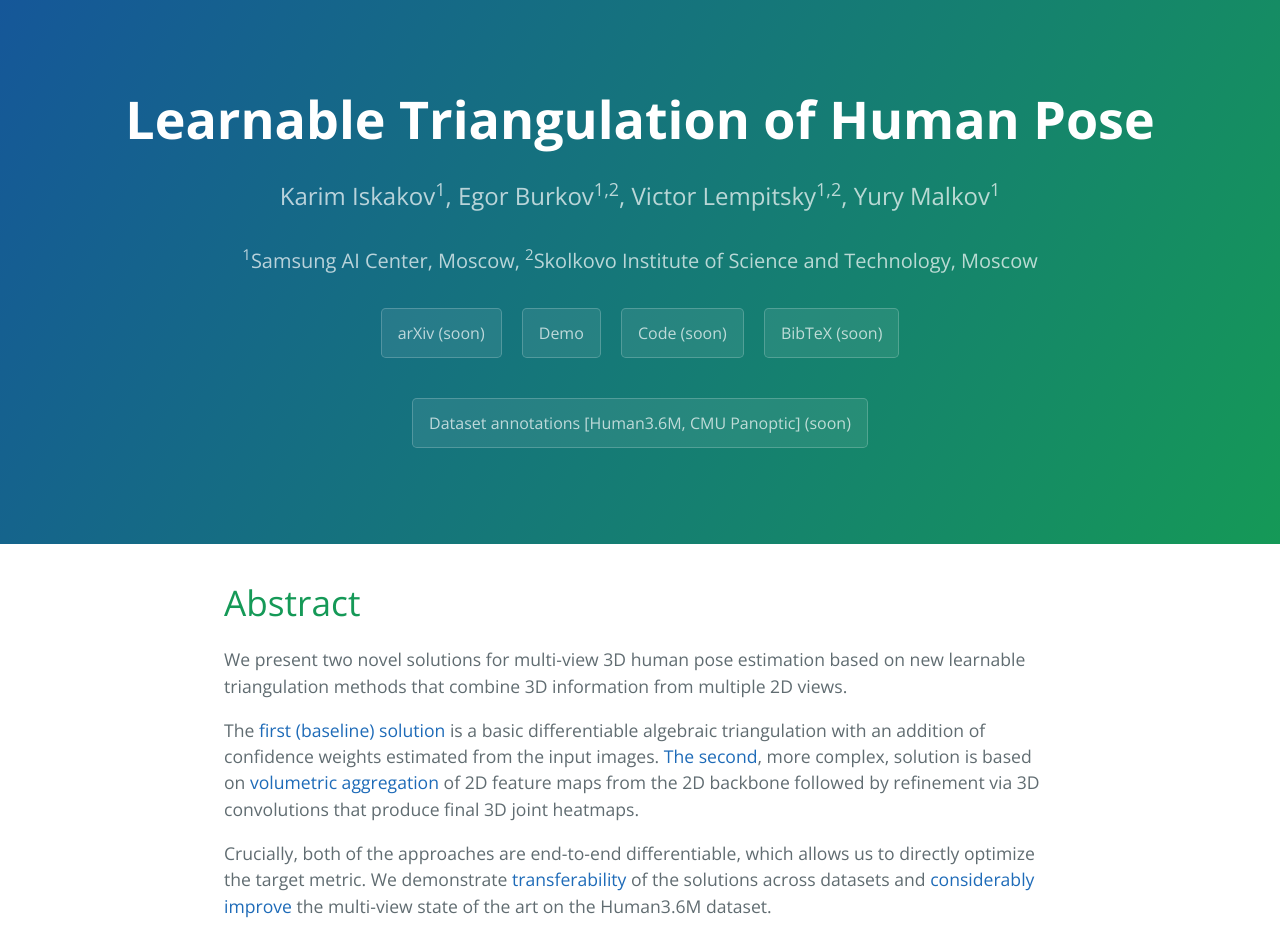
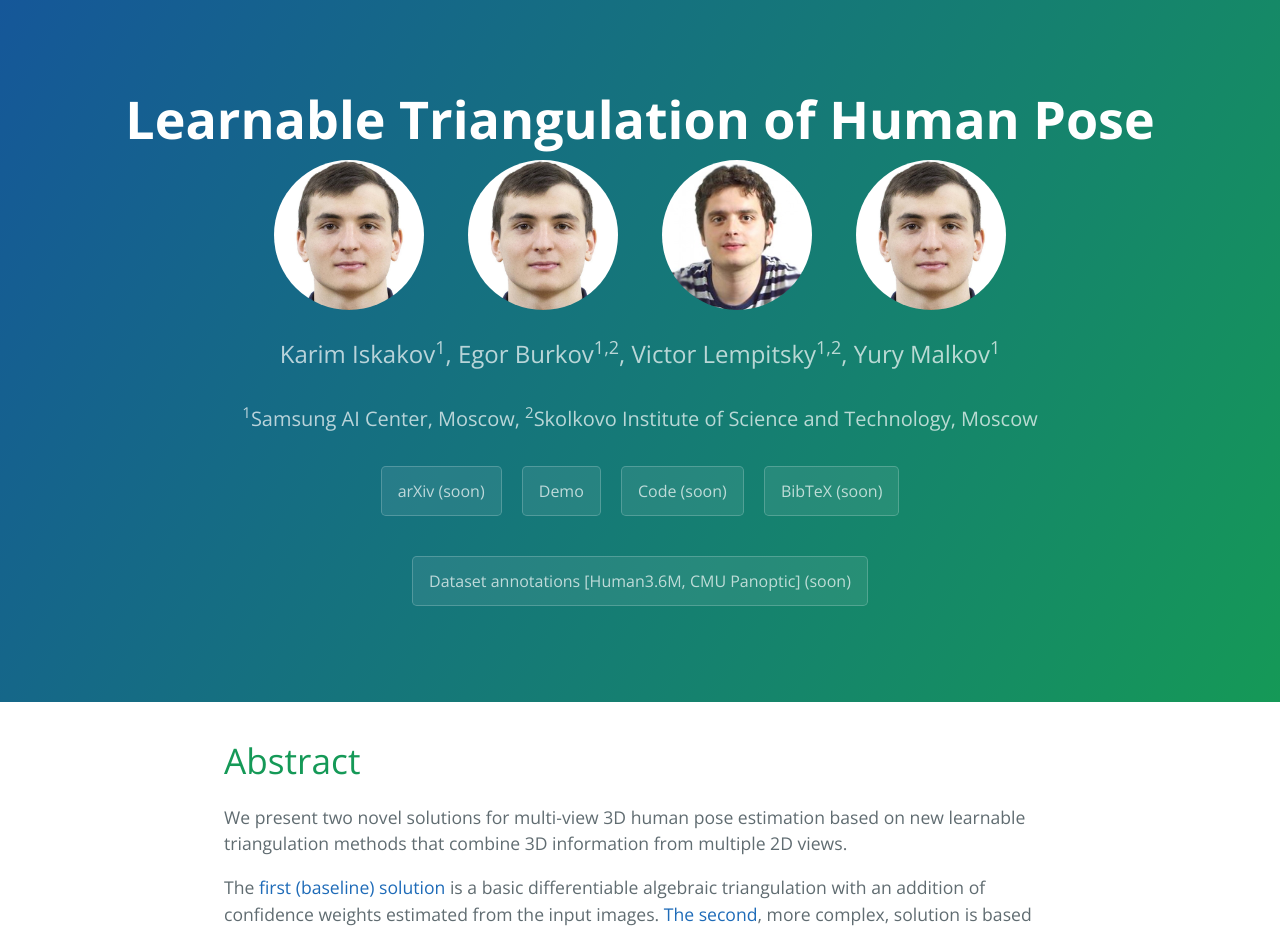
Before and after one commit to saic-violet/learnable-triangulation, a Jekyll site: the page built from index.md, in a window 1280 px wide. Shown: the top 931 px of the page. Built offline with Jekyll 4.4.1, drawn with Linux system fonts in a browser that asks for light colours; formulas are drawn with MathJax 3; our own code applies the rules of GitHub Pages for plain Markdown files.

Commit message:
Added photos

```diff
--- a/_includes/page-header.html
+++ b/_includes/page-header.html
@@ -1,5 +1,11 @@
 <section class="page-header">
   <h1 class="project-name">Learnable Triangulation of Human Pose</h1>
+
+  <img src="static/karim-iskakov.jpg" alt="Avatar" style="width:150px" class="round-image" hspace="20">
+  <img src="static/karim-iskakov.jpg" alt="Avatar" style="width:150px" class="round-image" hspace="20">
+  <img src="static/victor-lempitsky.jpg" alt="Avatar" style="width:150px" class="round-image" hspace="20">
+  <img src="static/karim-iskakov.jpg" alt="Avatar" style="width:150px" class="round-image" hspace="20">
+
   <h2 class="project-tagline">
     Karim Iskakov<sup>1</sup>,
     Egor Burkov<sup>1,2</sup>,
--- a/css/cayman.css
+++ b/css/cayman.css
@@ -218,3 +218,7 @@ a:hover { text-decoration: underline; }
   margin-left: auto;
   margin-right: auto;
 }
+
+.round-image {
+  border-radius: 50%;
+}
```
Also changed, not shown: static/karim-iskakov.jpg (added), static/victor-lempitsky.jpg (added).
